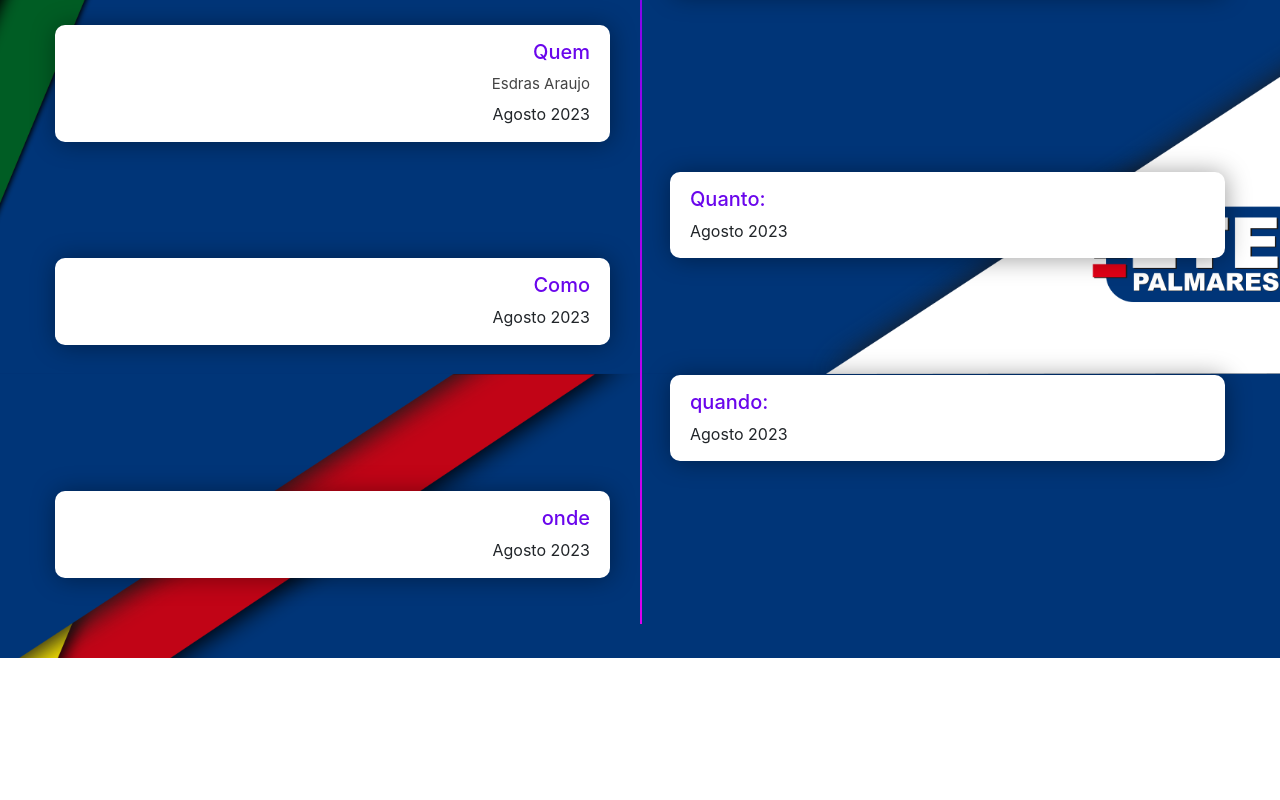
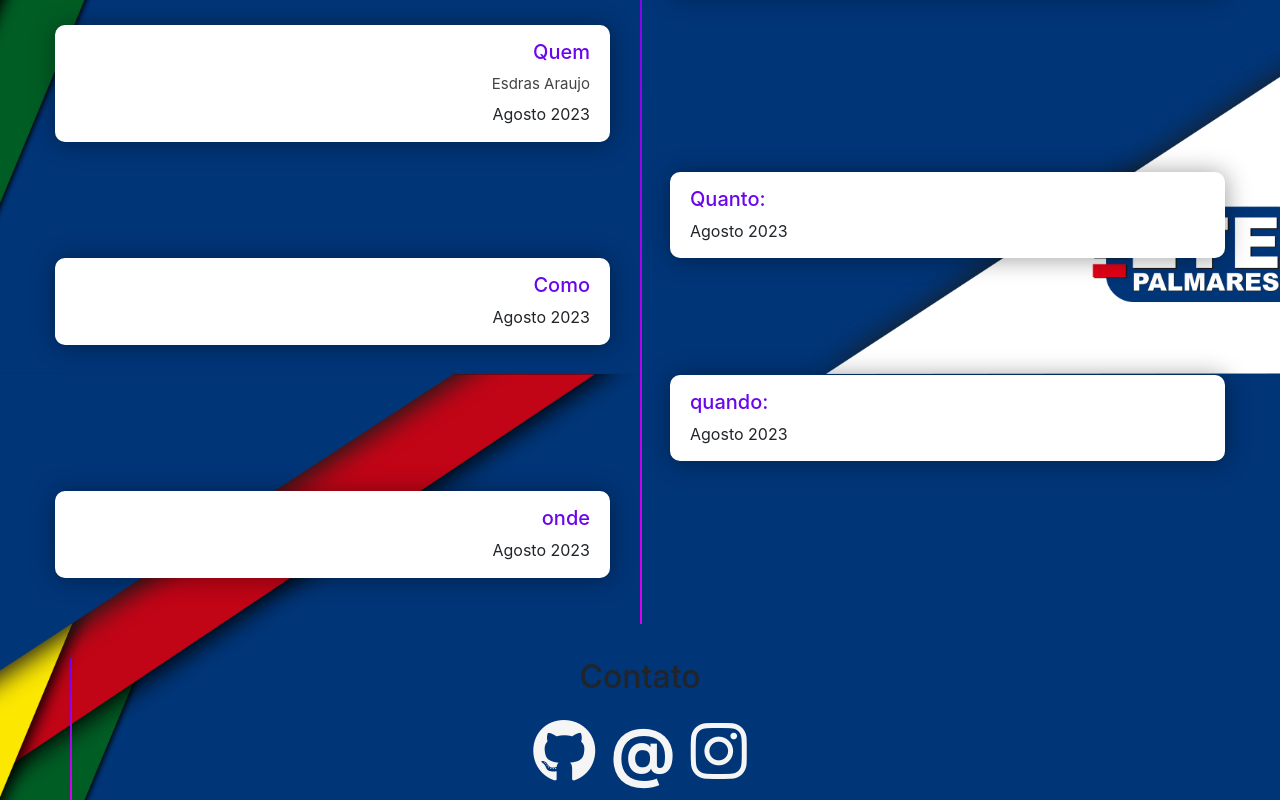
Before and after one commit to Istrupiciu/Maratona-tech, a website: page planos/plano03.html in a window 1280 px wide. Shown: the part 426-1226 px from the top of the page. Before the commit the page ends 1084 px from the top, so only its background shows below. Drawn offline with Linux system fonts and the light colour scheme.

Commit message:
Add files via upload

```diff
--- a/planos/plano03.html
+++ b/planos/plano03.html
@@ -3,6 +3,7 @@
 <head>
     <meta charset="UTF-8">
     <link rel="stylesheet" href="style.css">
+    <script src="https://kit.fontawesome.com/96efcfc249.js" crossorigin="anonymous"></script>
     <meta name="viewport" content="width=device-width, initial-scale=1.0">
    <link rel="stylesheet" href="../bootstrap-4.0.0-dist/css/bootstrap.css">
     <title>Maratona tech</title>
@@ -10,7 +11,7 @@
 <body>
     <nav class="navbar navbar-expand-lg navbar-light bg-light">
         <a class="navbar-brand" href="../index.html">Esdras Araujo</a>
-        <img class="logo-img nav-item justify-content-center" src="https://yt3.googleusercontent.com/-CFTJHU7fEWb7BYEb6Jh9gm1EpetvVGQqtof0Rbh-VQRIznYYKJxCaqv_9HeBcmJmIsp2vOO9JU=s900-c-k-c0x00ffffff-no-rj" alt="" srcset="">
+        <a href="https://instagram.com/araujo_esdras01"><img class="logo-img nav-item justify-content-center" src="../img/Esdras.png" alt="" srcset=""></a>
     </nav>
 
     <div class="main">
@@ -70,5 +71,23 @@
       </div>
     </div>
 
+    <section class="contato container" id="contato">
+      <h2>Contato</h2>
+
+      <div class="grid icons">
+        <a target="_blank" href="https://github.com/esdras10004">
+          <i class="fab fa-github"></i>
+        </a>
+      <a target="_blank" href="mailto:allanavic007@gmail.com">
+        @
+      </a>
+      <a target="_blank" href="https://instagram.com/_allanaxyz">
+        <i class="fab fa-instagram"></i>
+      </a>
+
+    </div>
+    </section>
+
+
 </body>
 </html>
--- a/planos/style.css
+++ b/planos/style.css
@@ -106,3 +106,33 @@ ul li a{
     color: rgb(106, 6, 236);
     text-decoration: none;
 }
+
+.contato {
+    display: grid;
+    justify-content: center;
+    font-weight: bolder;
+}
+
+.contato h2 {
+    margin-left: auto;
+    margin-right: auto;
+    align-items: center;
+}
+
+.contato .icons {
+    text-align: center;
+    text-decoration: none;
+    color: whitesmoke;
+  }
+
+  .contato a {
+    color: whitesmoke !important;
+    font-size: 4em;
+    transition: text-shadow 1s;
+  }
+
+  .contato a:active,
+  .contato a:hover  {
+    text-decoration: none;
+    text-shadow: 0px 0px 10px rgba(255,255,255,.5);
+  }
```
Also changed, not shown: index.html (+1 -0 lines), planos/plano01.html (+19 -1 lines), planos/plano02.html (+19 -0 lines), planos/plano04.html (+19 -0 lines), planos/plano05.html (+19 -0 lines), planos/plano06.html (+19 -1 lines), style.css (+4 -4 lines), img/Esdras.png (added).
